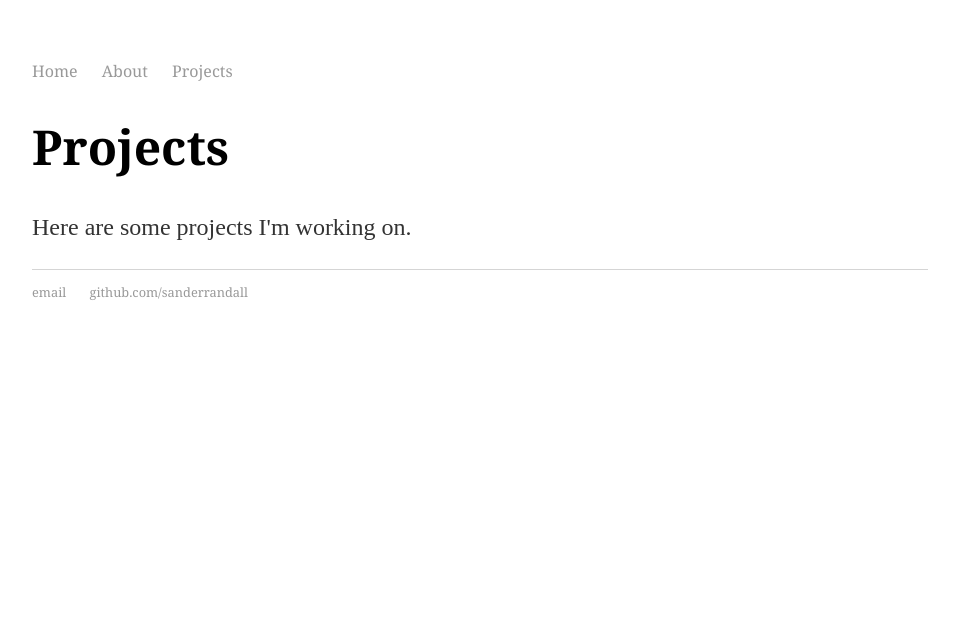
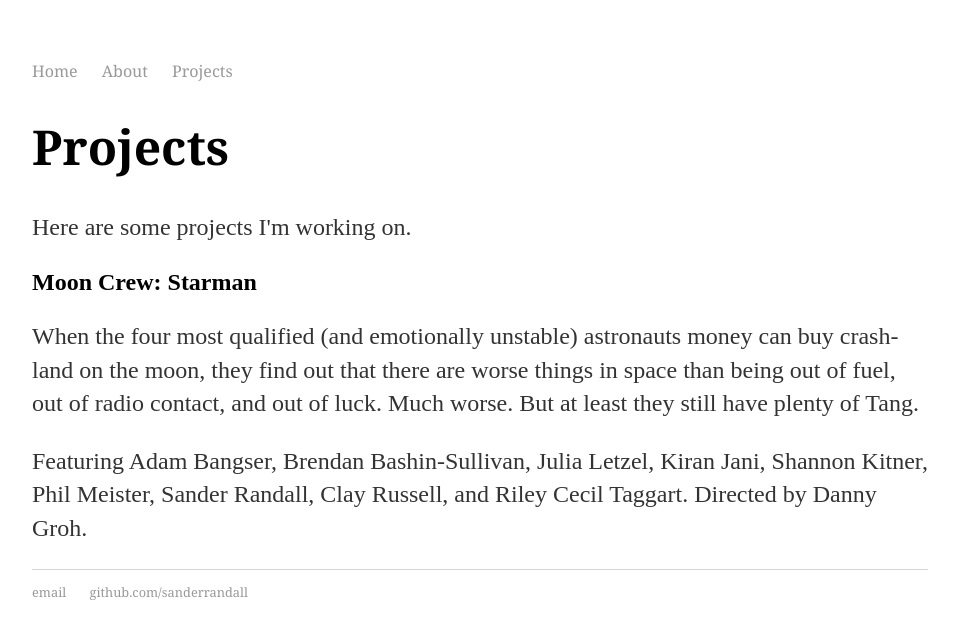
Before and after one commit to sanderrandall/sanderrandall.github.io, a Jekyll site: the page built from projects/index.html, in a window 1280 px wide. Shown: the top 639 px of the page, without its empty margins (160-1118 px from the left). Built offline with Jekyll 4.4.1, drawn with Linux system fonts in a browser that asks for light colours.

Commit message:
added moon crew
added moon crew

```diff
--- a/projects/index.html
+++ b/projects/index.html
@@ -5,4 +5,7 @@ title: Sander Randall
 <div class="blurb">
 	<h1>Projects</h1>
 	<p>Here are some projects I'm working on.</p>
+	<h2>Moon Crew: Starman</h2>
+	<p>When the four most qualified (and emotionally unstable) astronauts money can buy crash-land on the moon, they find out that there are worse things in space than being out of fuel, out of radio contact, and out of luck. Much worse. But at least they still have plenty of Tang.</p>
+	<p>Featuring Adam Bangser, Brendan Bashin-Sullivan, Julia Letzel, Kiran Jani, Shannon Kitner, Phil Meister, Sander Randall, Clay Russell, and Riley Cecil Taggart. Directed by Danny Groh.</p>
 </div><!-- /.blurb -->
```
